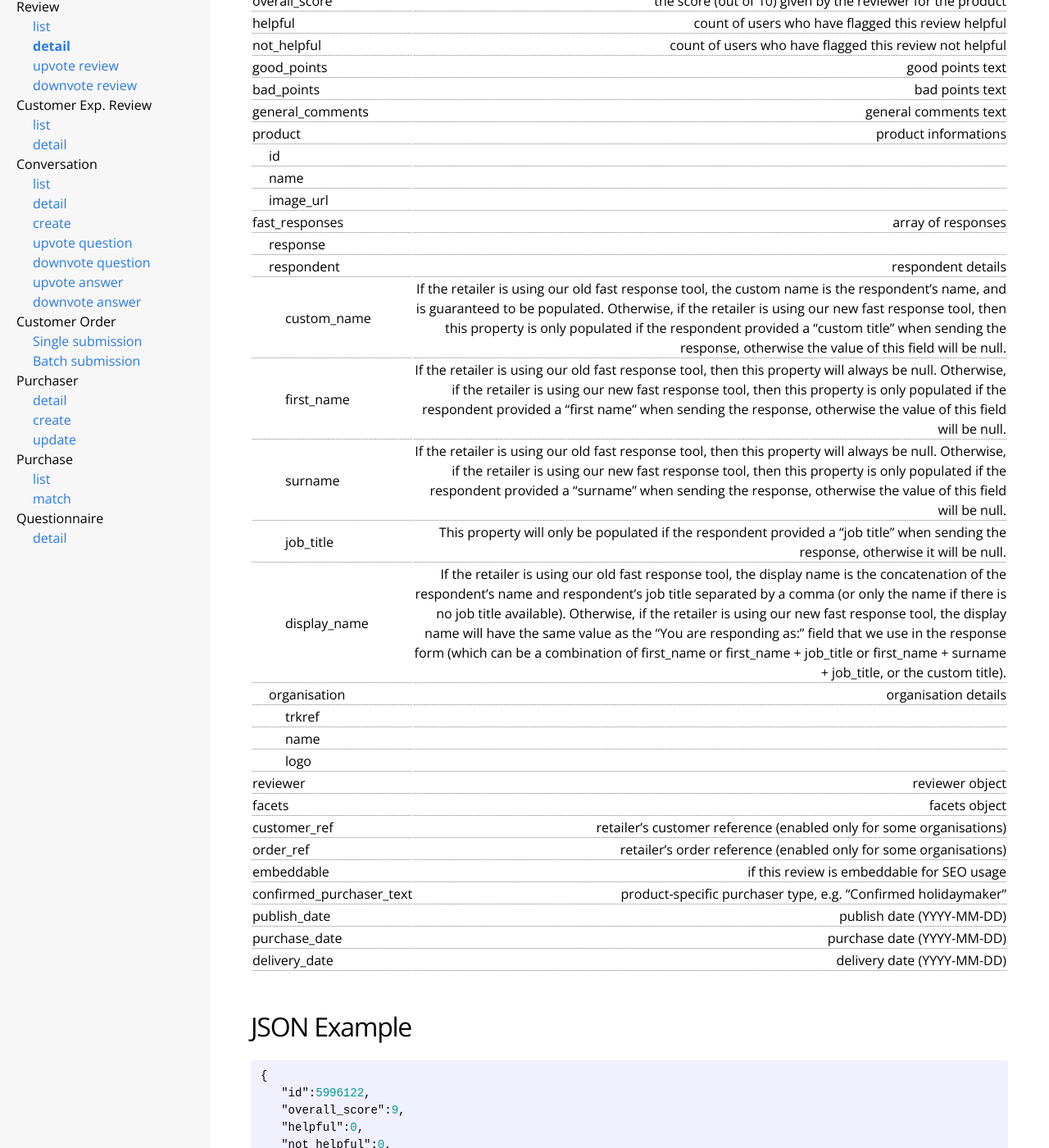
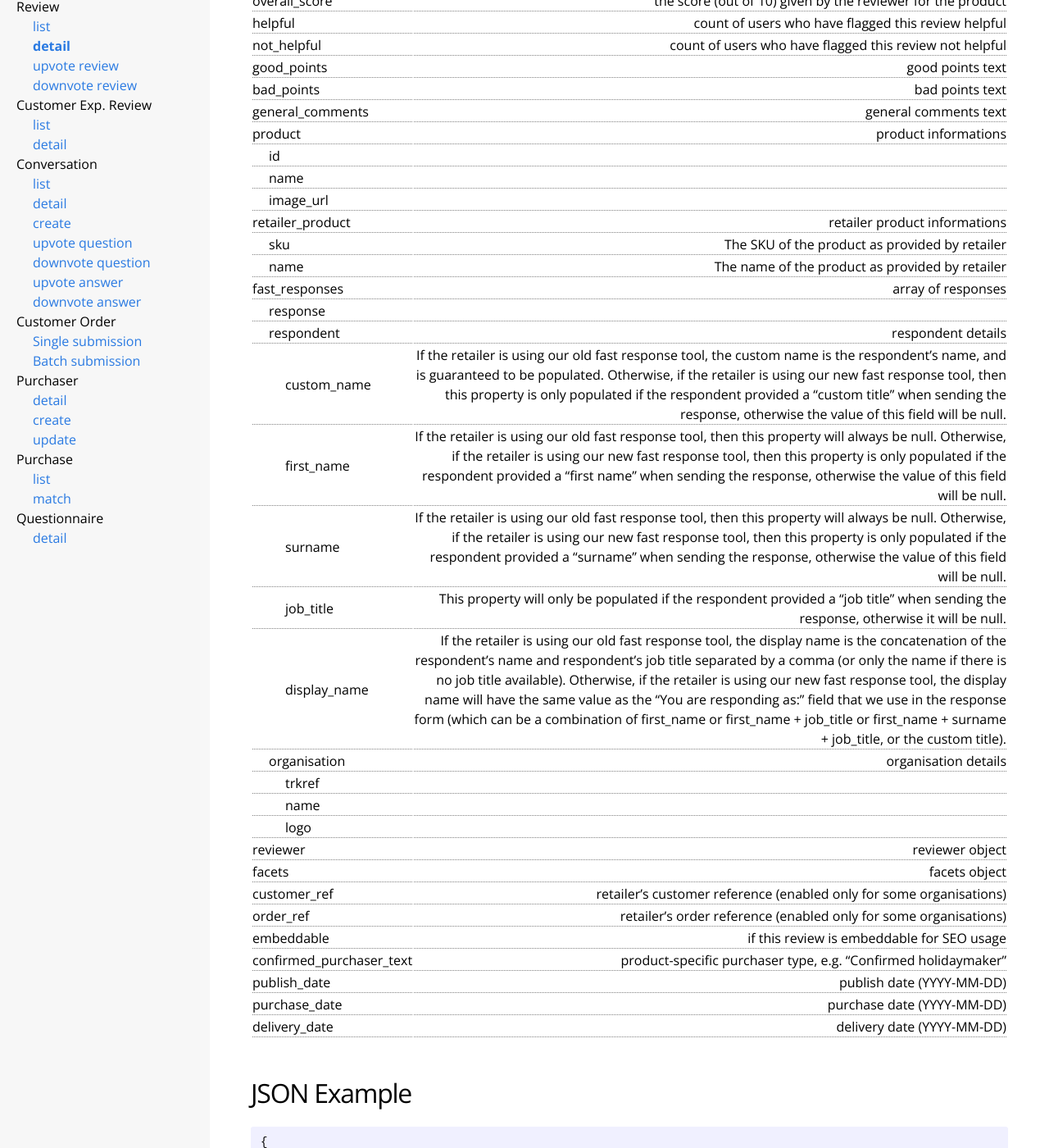
Before and after one commit to reevoo/reevoo.github.io, a Jekyll site: the page built from docs/reevooapi/review/review-detail.markdown, in a window 1280 px wide and 1400 px high, scrolled down 875 px. Shown: the whole window at 82% size. Built offline with Jekyll 4.4.1, drawn with Linux system fonts in a browser that asks for light colours; some of the changed text lies outside the part shown.

Commit message:
[+CP] Include retailer_product information in reviews endpoint

```diff
--- a/docs/reevooapi/review/review-detail.markdown
+++ b/docs/reevooapi/review/review-detail.markdown
@@ -42,6 +42,9 @@ Details for a single review.
 |<span class="indent-1">id</span>         |                                       |
 |<span class="indent-1">name</span>       |                                       |
 |<span class="indent-1">image_url</span>  |                                       |
+|retailer_product         |retailer product informations                          |
+|<span class="indent-1">sku</span>        |The SKU of the product as provided by retailer |
+|<span class="indent-1">name</span>       |The name of the product as provided by retailer|
 |fast_responses                           |array of responses                     |
 |<span class="indent-1">response</span>   |                                       |
 |<span class="indent-1">respondent</span> |respondent details                     |
@@ -78,6 +81,10 @@ Details for a single review.
       "id": 1462,
       "name": "PlayStation 4",
       "image_url": "//images.reevoo.com/retailer_products/1462/10207581/37x37.jpg?timestamp=1439805440"
+   },
+   "retailer_product": {
+      "name": "Example retailer product",
+      "sku": "EXAMPLE_SKU"
    },
    "fast_responses": [
       {
--- a/docs/reevooapi/review/review-list.markdown
+++ b/docs/reevooapi/review/review-list.markdown
@@ -137,6 +137,10 @@ If you would like access to these parameters please contact your account manager
             "name": "PlayStation 4",
             "image_url": "//images.reevoo.com/retailer_products/1462/10207581/37x37.jpg?timestamp=1439805440"
          },
+         "retailer_product": {
+            "name": "Retailer product example",
+            "sku": "SKU example"
+         },
          "fast_responses": [
             {
                "response": "Example response",
```
